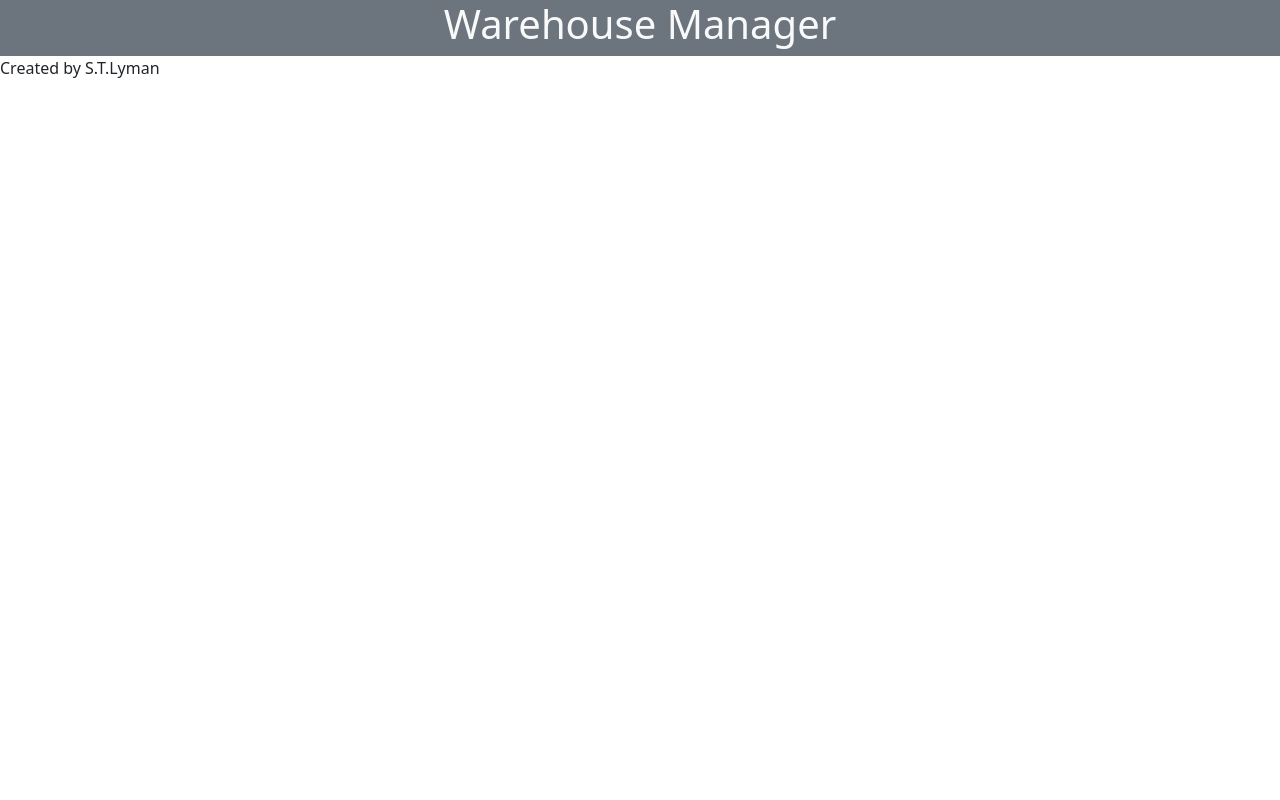
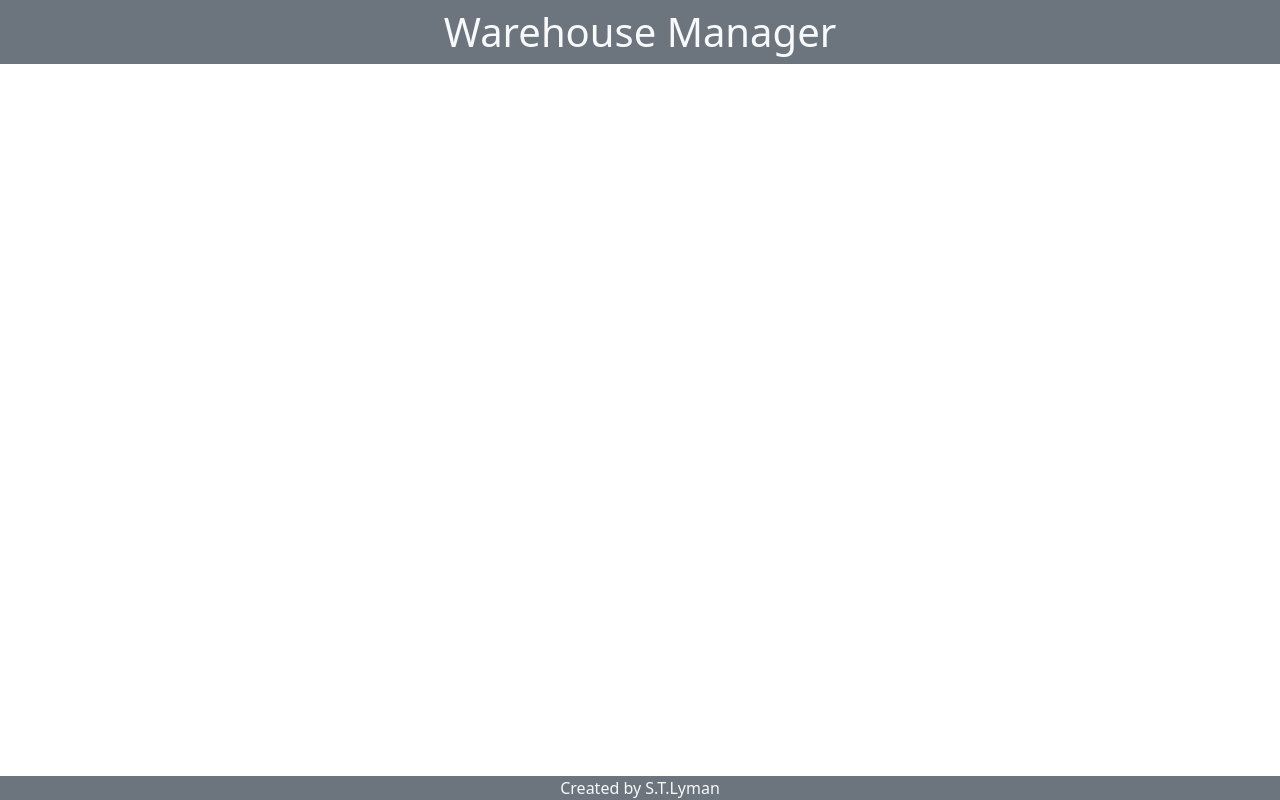
Before and after one commit to ScottTLyman/warehouse, a plain HTML site: page index.html in a window 1280 px wide. Drawn offline with nearby package versions, Linux system fonts and the light colour scheme; files that its build step writes are made by us from their sources.

Commit message:
header/footer.  array created

```diff
--- a/index.html
+++ b/index.html
@@ -3,31 +3,38 @@
 
 <head>
   <meta charset="UTF-8">
+  <meta http-equiv="X-UA-Compatible" content="IE=edge">
   <meta name="viewport" content="width=device-width, initial-scale=1.0">
-  <link rel="icon" href="" type="">
   <link href='https://cdn.jsdelivr.net/npm/bootstrap@5.0.2/dist/css/bootstrap.min.css' rel='stylesheet'
     integrity='sha384-EVSTQN3/azprG1Anm3QDgpJLIm9Nao0Yz1ztcQTwFspd3yD65VohhpuuCOmLASjC' crossorigin='anonymous'>
-  <link rel="stylesheet" href="//cdn.materialdesignicons.com/5.4.55/css/materialdesignicons.min.css">
-  <link rel="stylesheet" href="assets/style.css">
-  <title>Can You Guess Who?</title>
+  <link rel="stylesheet" href="style.css">
+  <title>Warehouse Manager</title>
 </head>
 
 <body>
   <header class="container-fluid bg-secondary text-light">
-    <div class="row">
+    <div class="row mt-2">
       <div class="col text-center">
         <h1>Warehouse Manager</h1>
       </div>
     </div>
   </header>
+
   <main class="container">
+    <div class="row">
+
+    </div>
+
 
   </main>
   <footer class="container-fluid text-center">
-    <div class="row">Created by S.T.Lyman</div>
+    <div class="row bg-secondary text-light">
+      <div class="col">Created by S.T.Lyman</div>
+    </div>
 
   </footer>
   <script src="main.js"></script>
+
 </body>
 
 </html>
--- a/main.js
+++ b/main.js
@@ -0,0 +1,14 @@
+const packages = [
+  { heavy: true, priority: false, fragile: false, to: 'Harrington', trackingNumber: '1324kjs' },
+  { heavy: false, priority: true, fragile: true, to: 'Mark', trackingNumber: '1325sdk' },
+  { heavy: true, priority: false, fragile: true, to: 'Mick', trackingNumber: 'jffd147' },
+  { heavy: false, priority: false, fragile: false, to: 'Jake', trackingNumber: 'acdc145' },
+  { heavy: true, priority: true, fragile: true, to: 'Brittany' },
+  { heavy: false, priority: true, fragile: false, to: 'Zach', trackingNumber: '8081baz' },
+  { heavy: true, priority: false, fragile: true, to: 'Jeremy', trackingNumber: 'suz2367' }]
+
+function draw() {
+  console.log(packages)
+}
+
+draw()
--- a/style.css
+++ b/style.css
@@ -0,0 +1,9 @@
+body{
+  min-height: 100vh;
+  display: flex;
+  flex-direction: column;
+}
+
+main{
+  flex-grow: 1;
+}
```
